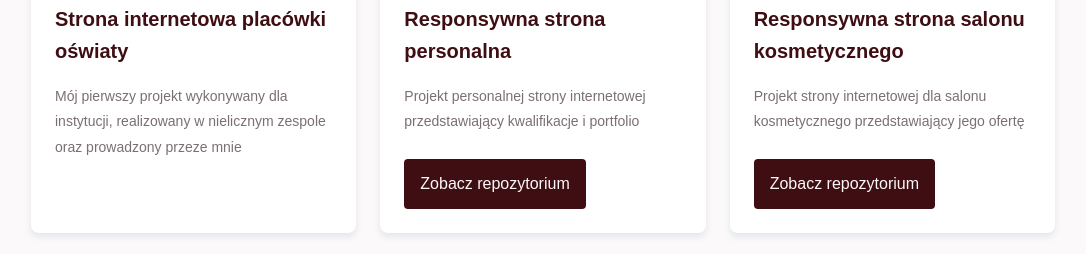
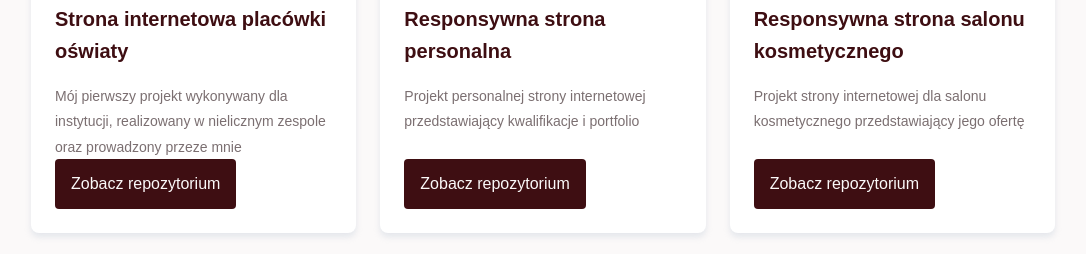
Before and after one commit to okrzanowska/okrzanowska.github.io, a plain HTML site: page index.html in a window 1280 px wide. Shown: the part 3625-3879 px from the top of the page, without its empty margins (97-1183 px from the left). Drawn offline with nearby package versions, Linux system fonts and the light colour scheme; a web font is replaced by a local one.

Commit message:
Update index.html

```diff
--- a/index.html
+++ b/index.html
@@ -274,6 +274,7 @@
                         <span class="portfolio__subtitle">Strona internetowa - <b>W trakcie realizacji</b></span>
                         <h2 class="portfolio__title">Strona internetowa placówki oświaty</h2>
                         <span class="portfolio__subtitle">Mój pierwszy projekt wykonywany dla instytucji, realizowany w nielicznym zespole oraz prowadzony przeze mnie</span>
+                        <a href="https://github.com/okrzanowska/CE" class="button">Zobacz repozytorium</a>
                     </div>
                 </div>
 
```
